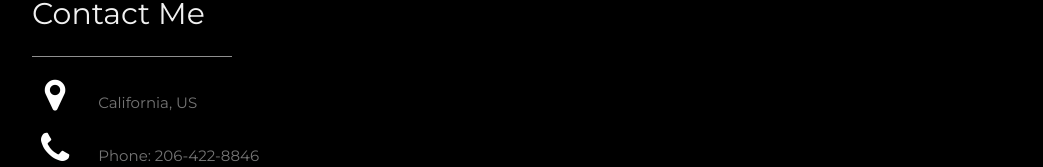
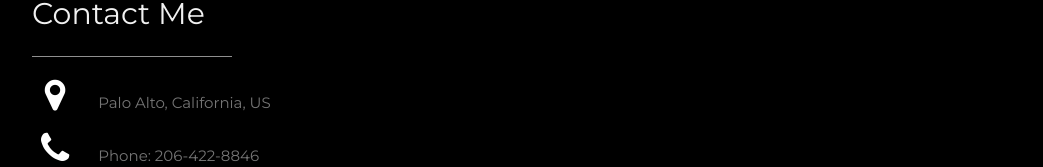
Before and after one commit to iamme24cl/my-website, a React (Create React App) app: page / in a window 1280 px wide. Shown: the part 2331-2498 px from the top of the page, without its empty margins (178-1221 px from the left). Built offline with nearby package versions, Linux system fonts and the light colour scheme.

Commit message:
added city to contact info

```diff
--- a/src/components/Contact.js
+++ b/src/components/Contact.js
@@ -8,7 +8,7 @@ const Contact = () => {
       <hr style={{width: "200px"}} className="w3-opacity" />
 
       <div className="w3-section">
-        <p><i className="fa fa-map-marker fa-fw w3-text-white w3-xxlarge w3-margin-right"></i> California, US</p>
+        <p><i className="fa fa-map-marker fa-fw w3-text-white w3-xxlarge w3-margin-right"></i> Palo Alto, California, US</p>
         <p><i className="fa fa-phone fa-fw w3-text-white w3-xxlarge w3-margin-right"></i> Phone: 206-422-8846</p>
         <p><i className="fa fa-envelope fa-fw w3-text-white w3-xxlarge w3-margin-right"> </i> Email: chandralama0111@gmail.com</p>
       </div><br />
```
